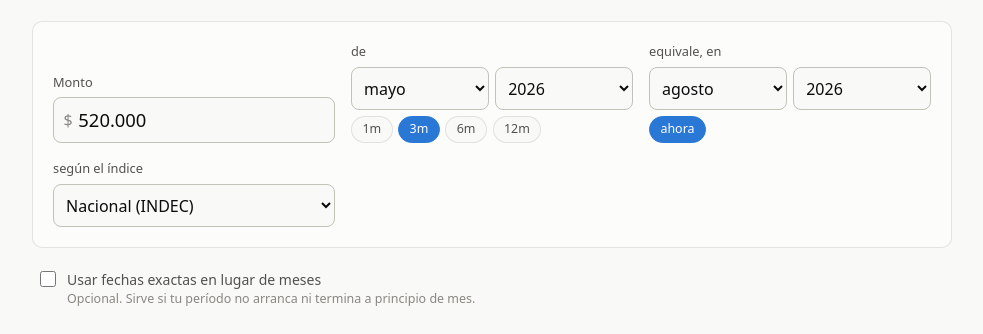
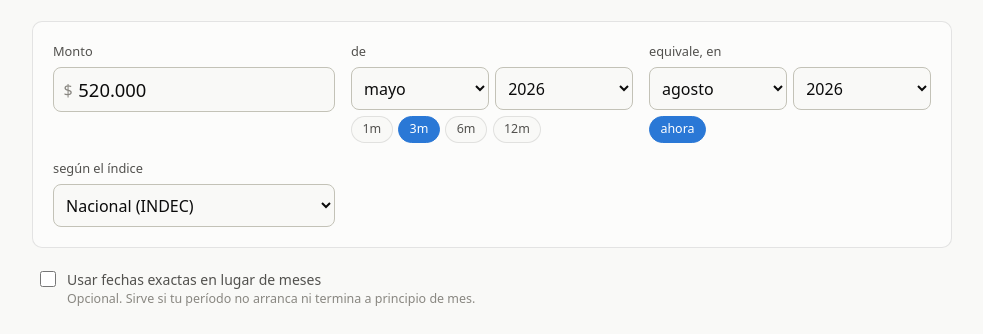
Before and after one commit to abenassi/calculadora-inflacion-ar, a website built with Vite: page index.html in a window 1280 px wide. Shown: the part 153-487 px from the top of the page, without its empty margins (148-1131 px from the left). Built offline with nearby package versions, Linux system fonts and the light colour scheme.

Commit message:
Alinear arriba los campos del formulario, no abajo
Desde que "de" y "equivale, en" llevan una fila más que "Monto" (los
atajos de fecha), align-items: end empujaba a Monto y al índice hacia
abajo para igualar el borde inferior del campo más alto, y sus
etiquetas quedaban flotando más abajo que las de los campos de fecha.
Con align-items: start todas las etiquetas vuelven a alinear en la
misma línea.

```diff
--- a/src/styles.css
+++ b/src/styles.css
@@ -114,7 +114,14 @@ h1 {
   display: grid;
   grid-template-columns: repeat(auto-fit, minmax(13rem, 1fr));
   gap: 1rem;
-  align-items: end;
+  /*
+   * Alineado arriba, no abajo: desde que "de" y "equivale, en" llevan una fila
+   * más (los atajos) que "Monto" y "según el índice", alinear por abajo
+   * empujaba a estos últimos hacia abajo para igualar el borde inferior del
+   * campo más alto, y sus etiquetas quedaban flotando más abajo que las de
+   * los campos de fecha.
+   */
+  align-items: start;
 }
 
 .campo {
```
